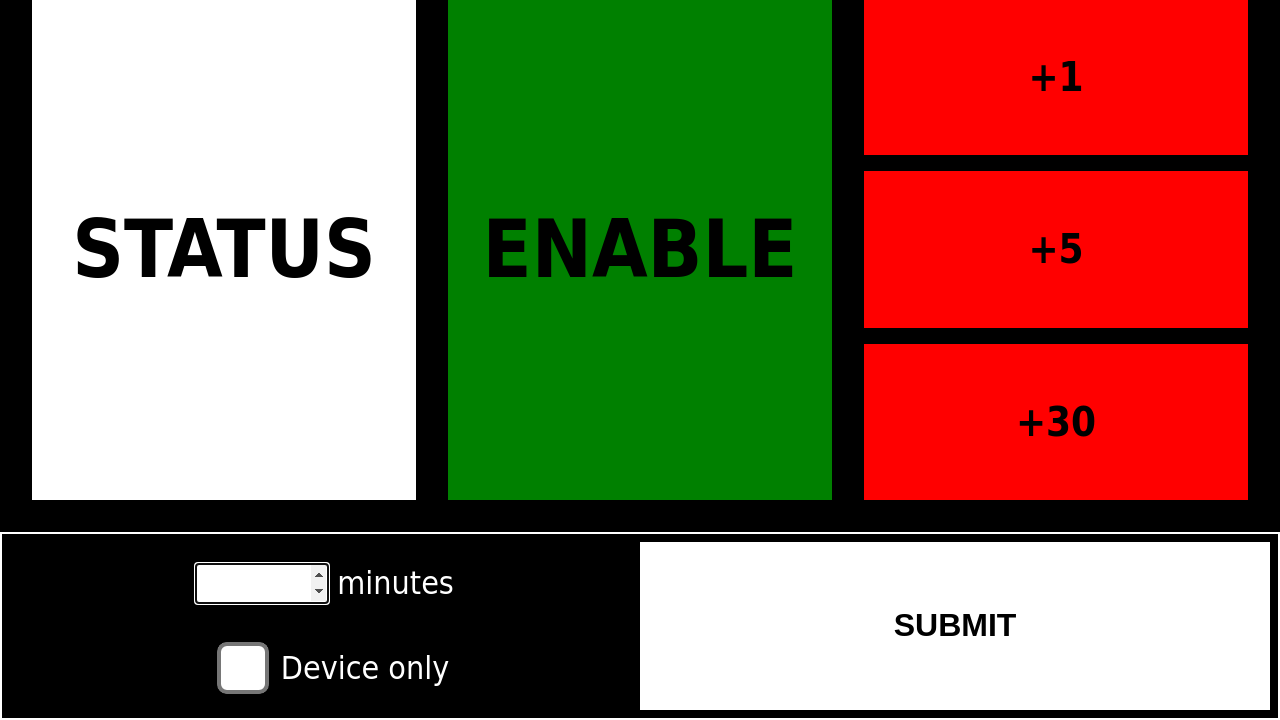
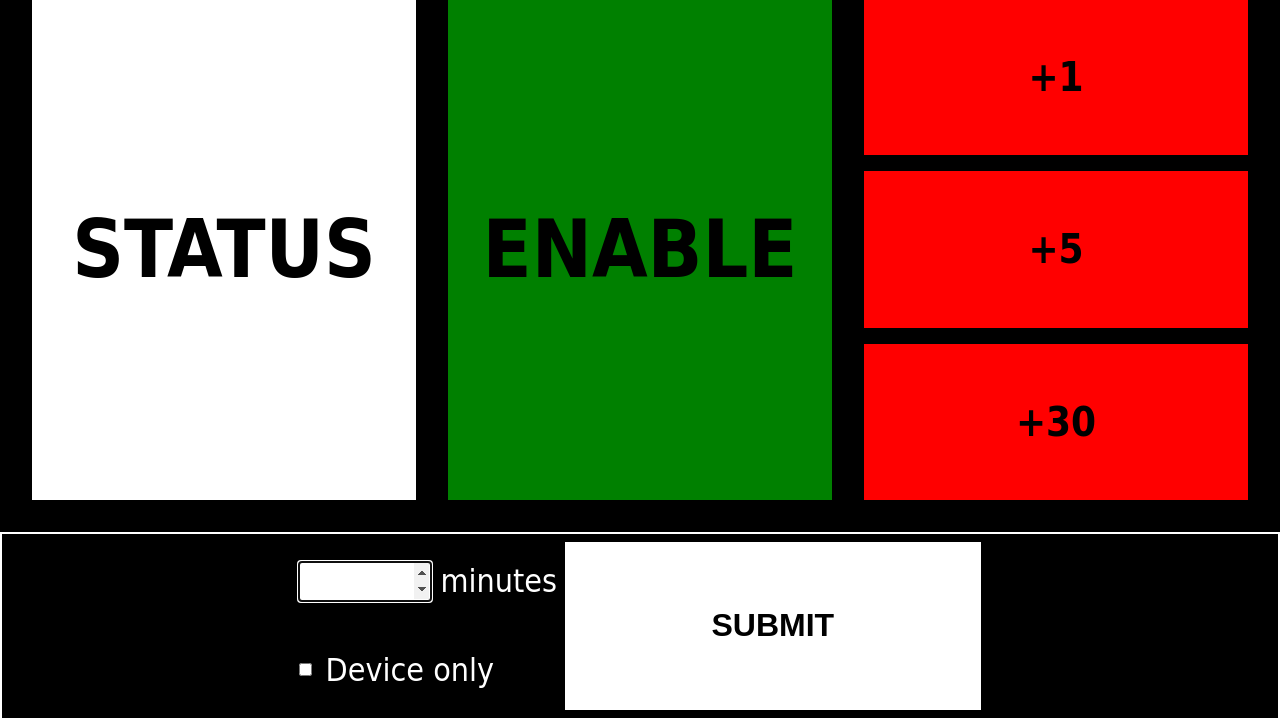
Before and after one commit to Anski-D/pihole-disable, a Python web app: template pihole_disable/templates/disable.html in a window 1280 px wide. Shown: the part 80-800 px from the top of the page. Run offline with Jinja, Linux system fonts and the light colour scheme; the template is opened without the code that fills it, so the values that code supplies are empty.

Commit message:
Further landscape form styling tweaks

```diff
--- a/pihole_disable/static/styles.css
+++ b/pihole_disable/static/styles.css
@@ -98,15 +98,18 @@ form {
         grid-template-rows: repeat(3, 1fr);
     }
     @media (orientation: landscape) {
-        grid-template-columns: repeat(2, 1fr);
+        grid-template-columns: max-content minmax(min-content, 33%);
         grid-template-rows: repeat(2, 1fr);
         grid-auto-flow: column;
+        justify-content: center;
+        justify-items: start;
     }
     box-sizing: border-box;
     border: 2px solid white;
     display: grid;
     height: 100%;
     padding: 0.25em;
+    gap: 0.25em;
     font-size: 4vh;
 }
 form > label#form-period {
@@ -127,11 +130,12 @@ form input[type="number"] {
     max-width: 4em;
 }
 form input[type="checkbox"] {
-    zoom: 4;
+    margin: 0 1em 0 0;
 }
 form > input[type="submit"] {
     @media (orientation: landscape) {
         grid-area: auto / auto / span 2;
+        justify-self: stretch;
     }
     text-transform: uppercase;
     font-weight: bold;
```
